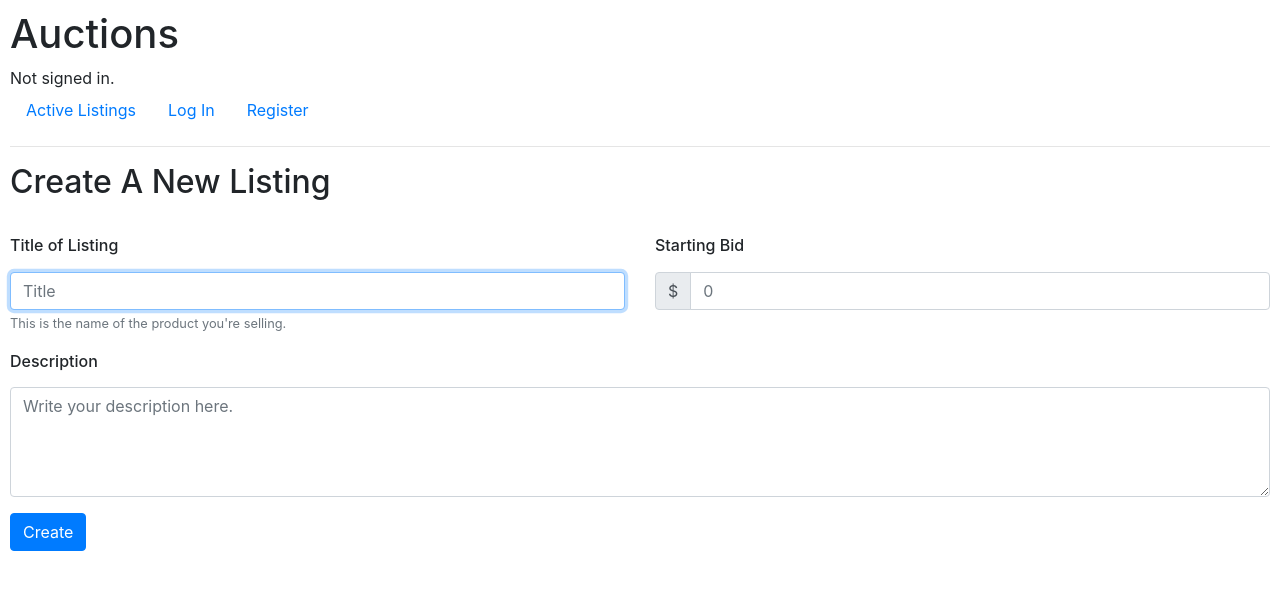
After one commit to akshat-patel/commerce, a Django app: page /create in a window 1280 px wide. The commit adds this page. Shown: the top 590 px of the page. Run offline with Django 3.2, Linux system fonts and the light colour scheme; some libraries are stand-ins or nearby versions.

Commit message:
Make front-end of Create a Listing page

```diff
--- /dev/null
+++ b/auctions/templates/auctions/create.html
@@ -0,0 +1,36 @@
+{% extends "auctions/layout.html" %}
+
+{% block body %}
+    <h2>Create A New Listing</h2>
+    &nbsp;
+    <form action="{% url 'create' %}" method="post">
+        {% csrf_token %}
+        <div class="form-group">
+            <div class="row">
+                <div class="col">
+                    <label for="listTitle">
+                        <h6>Title of Listing</h6>
+                    </label>
+                    <input class="form-control" autofocus type="text" name="title" placeholder="Title" id="listTitle">
+                    <small id="titleInfo" class="form-text text-muted">This is the name of the product you're selling.</small>
+                </div>
+                <div class="col">
+                    <label for="bid">
+                        <h6>Starting Bid</h6>
+                    </label>
+                    <div class="input-group">
+                        <div class="input-group-prepend">
+                          <div class="input-group-text">$</div>
+                        </div>
+                        <input class="form-control" type="number" name="startingBid" min="0" id="bid" placeholder="0">
+                    </div>
+                </div>
+            </div>
+        </div>
+        <div class="form-group">
+            <label for="description"><h6>Description</h6></label>
+            <textarea class="form-control" name="description" placeholder="Write your description here." id="description" rows="4" cols="1"></textarea>
+        </div>
+        <input class="btn btn-primary" type="submit" value="Create">
+    </form>
+{% endblock %}
--- a/auctions/templates/auctions/layout.html
+++ b/auctions/templates/auctions/layout.html
@@ -24,6 +24,9 @@
                 <li class="nav-item">
                     <a class="nav-link" href="{% url 'logout' %}">Log Out</a>
                 </li>
+                <li class="nav-item">
+                    <a class="nav-link" href="{% url 'create' %}">Create a Listing</a>
+                </li>
             {% else %}
                 <li class="nav-item">
                     <a class="nav-link" href="{% url 'login' %}">Log In</a>
--- a/auctions/urls.py
+++ b/auctions/urls.py
@@ -6,5 +6,6 @@ urlpatterns = [
     path("", views.index, name="index"),
     path("login", views.login_view, name="login"),
     path("logout", views.logout_view, name="logout"),
-    path("register", views.register, name="register")
+    path("register", views.register, name="register"),
+    path("create", views.create, name="create"),
 ]
--- a/auctions/views.py
+++ b/auctions/views.py
@@ -9,7 +9,6 @@ from .models import User
 
 def index(request):
     return render(request, "auctions/index.html")
-
 
 def login_view(request):
     if request.method == "POST":
@@ -61,3 +60,6 @@ def register(request):
         return HttpResponseRedirect(reverse("index"))
     else:
         return render(request, "auctions/register.html")
+
+def create(request):
+    return render(request, "auctions/create.html")
```
Also changed, not shown: db.sqlite3.
